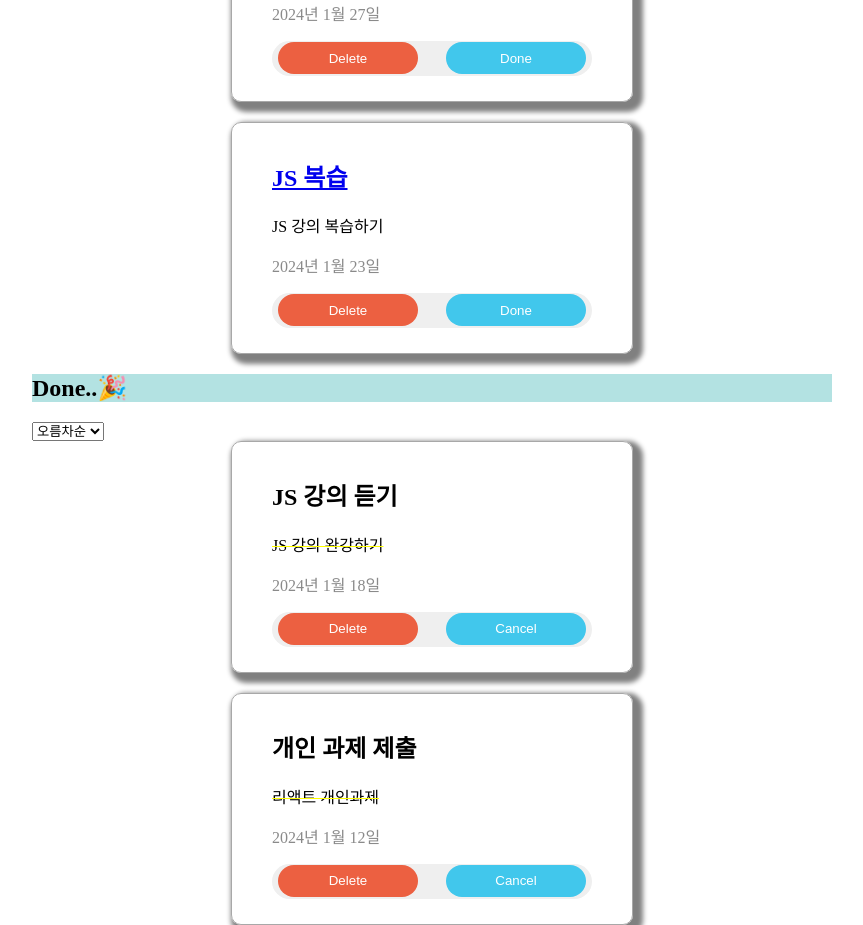
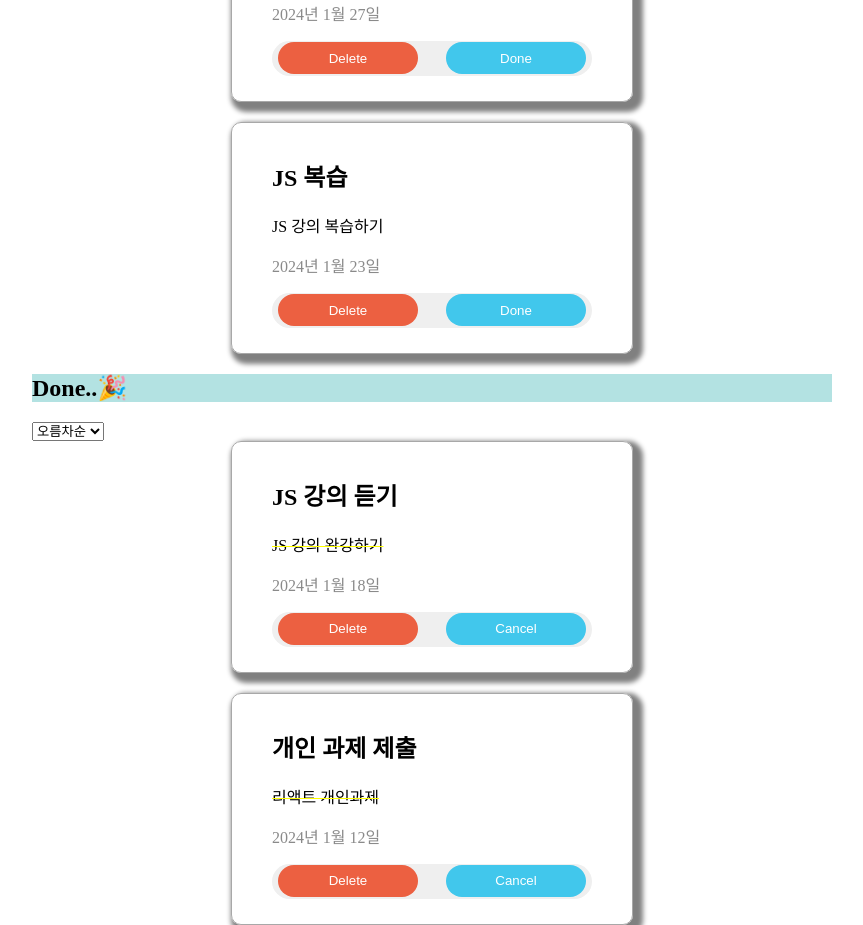
Before and after one commit to dpwl032/React, a React (Create React App) app: page / in a window 1280 px wide. Shown: the part 600-1525 px from the top of the page, without its empty margins (208-1071 px from the left). Built offline with nearby package versions, Linux system fonts and the light colour scheme.

Commit message:
redux 변경

```diff
--- a/package.json
+++ b/package.json
@@ -8,8 +8,10 @@
     "@testing-library/user-event": "^13.2.1",
     "react": "^18.2.0",
     "react-dom": "^18.2.0",
+    "react-redux": "^9.1.0",
     "react-router-dom": "^6.22.0",
     "react-scripts": "5.0.1",
+    "redux": "^5.0.1",
     "serve": "^14.2.1",
     "server": "^1.0.38",
     "styled-components": "^6.1.8",
--- a/src/component/DoLists.jsx
+++ b/src/component/DoLists.jsx
@@ -4,6 +4,48 @@ import DoneButtons from "./DoneButtons";
 import styled from "styled-components";
 import { Link } from "react-router-dom";
 import TodoItem from "../pages/TodoItem";
+import { useDispatch, useSelector } from "react-redux";
+
+const DoLists = ({ items, addDoneList, removeToDoList, ascEventHandler }) => {
+  const today = new Date(items.deadline);
+  const dateString = today.toLocaleDateString("ko-KR", {
+    year: "numeric",
+    month: "long",
+    day: "numeric",
+  });
+
+  const toDoLists = useSelector((state) => {
+    return state.toDoLists; //state도 obj형태기 때문에 .으로 counter로 접근할 수 있다.
+  });
+
+  const { id, text, title } = items;
+
+  return (
+    <>
+      <TodoLists key={toDoLists.id}>
+        <CardList>
+          <Link
+            to={`/${id}`}
+            state={{ items: { text, title, id, date: dateString } }}
+            style={{ textDecoration: "none", color: "black" }}
+          >
+            <h2>{title}</h2>{" "}
+          </Link>
+          <p>{text}</p>
+          <StDate>{dateString}</StDate>
+          <ButtonCss>
+            <Buttons onClick={() => removeToDoList(items.id)}>Delete</Buttons>
+            <DoneButtons onClick={() => addDoneList(items.id)}>
+              Done
+            </DoneButtons>
+          </ButtonCss>
+        </CardList>
+      </TodoLists>
+    </>
+  );
+};
+
+export default DoLists;
 
 const TodoLists = styled.div`
   border: 1px solid rgb(168, 168, 168);
@@ -35,45 +77,3 @@ const StDate = styled.p`
 const StTitle = styled.h2`
   text-decoration: none;
 `;
-
-const DoLists = ({
-  toDoLists,
-  items,
-  addDoneList,
-  removeToDoList,
-  ascEventHandler,
-}) => {
-  const today = new Date(items.deadline);
-  const dateString = today.toLocaleDateString("ko-KR", {
-    year: "numeric",
-    month: "long",
-    day: "numeric",
-  });
-
-  const { id, text, title } = items;
-
-  return (
-    <>
-      <TodoLists key={toDoLists.id}>
-        <CardList>
-          <Link
-            to={`/${id}`}
-            state={{ items: { text, title, id, date: dateString } }}
-          >
-            <h2>{title}</h2>{" "}
-          </Link>
-          <p>{text}</p>
-          <StDate>{dateString}</StDate>
-          <ButtonCss>
-            <Buttons onClick={() => removeToDoList(items.id)}>Delete</Buttons>
-            <DoneButtons onClick={() => addDoneList(items.id)}>
-              Done
-            </DoneButtons>
-          </ButtonCss>
-        </CardList>
-      </TodoLists>
-    </>
-  );
-};
-
-export default DoLists;
--- a/src/component/Main.jsx
+++ b/src/component/Main.jsx
@@ -8,7 +8,207 @@ import styled from "styled-components";
 import GlobalStyle from "../GlobalStyle";
 import { Link } from "react-router-dom";
 import TodoItem from "../pages/TodoItem";
+import { useDispatch, useSelector } from "react-redux";
+import {
+  addToDoList,
+  deleteToDoList,
+  changeToDoList,
+  sortToDoList,
+} from "../redux/modules/Todos";
+import {
+  deleteDoneList,
+  editDoneList,
+  sortDoneList,
+  changeDoneList,
+} from "../redux/modules/Donedos";
 
+function Main() {
+  const dispatch = useDispatch();
+
+  const toDoLists = useSelector((state) => {
+    return state.toDoLists; //state도 obj형태기 때문에 .으로 counter로 접근할 수 있다.
+  });
+
+  const doneLists = useSelector((state) => {
+    return state.doneLists; //state도 obj형태기 때문에 .으로 counter로 접근할 수 있다.
+  });
+
+  console.log(doneLists);
+
+  //input값 state화 ---> form으로 변경
+  const [title, setTitle] = useState("");
+  const [text, setText] = useState("");
+  const [deadline, setDeadline] = useState("");
+
+  const newTodoList = (newTodoList) => {
+    dispatch(addToDoList(newTodoList));
+  };
+
+  //삭제하기(working)
+  const removeToDoList = (id) => {
+    const newTodoList = toDoLists.filter((items) => items.id !== id);
+    dispatch(deleteToDoList(newTodoList));
+  };
+
+  ////////////////////////////////////////////////////
+  //doneList배열 및 state
+  // const [doneLists, setDoneLists] = useState([
+  //   {
+  //     id: 4,
+  //     title: "JS 강의 듣기",
+  //     text: "JS 강의 완강하기",
+  //     deadline: "2024-01-18",
+  //     isDone: true,
+  //   },
+  //   {
+  //     id: 5,
+  //     title: "개인 과제 제출",
+  //     text: "리액트 개인과제",
+  //     deadline: "2024-01-12",
+  //     isDone: true,
+  //   },
+  // ]);
+
+  //삭제하기(done)
+  const removeDoneList = (id) => {
+    const newDoneList = doneLists.filter((items) => items.id !== id);
+    // setDoneLists(newDoneList);
+    dispatch(deleteDoneList(newDoneList));
+  };
+
+  //완료버튼시 working->Done
+  const addDoneList = (id) => {
+    const changeDone = toDoLists.filter((items) => items.id === id);
+    const changeDoneList = { ...changeDone[0] };
+    changeDoneList.isDone = true;
+    // setDoneLists([...doneLists, changeDoneList]);
+    dispatch(changeDoneList([...doneLists, changeDoneList]));
+
+    //원래 리스트에서 삭제
+    const changeTodoList = toDoLists.filter((items) => items.id !== id);
+
+    //setTodoLists(changeTodoList);
+    dispatch(deleteToDoList(changeTodoList));
+  };
+
+  //취소버튼시 Done-> working
+  const addWorkingList = (id) => {
+    // submit 이벤트가 일어나면 새로고침방지. submit 관련 태그 고유의 동작 금지
+    const cancelDone = doneLists.filter((items) => items.id === id);
+    const resultList = { ...cancelDone[0] };
+    resultList.isDone = true;
+
+    // setTodoLists([...toDoLists, resultList]);
+    dispatch(changeToDoList([...toDoLists, resultList]));
+
+    const chandDoneList = doneLists.filter((items) => items.id !== id);
+    // setDoneLists(chandDoneList);
+    dispatch(deleteToDoList(chandDoneList));
+  };
+
+  //todoList 정렬
+  const [sortOrder, setSortOrder] = useState("asc");
+
+  const doListSortHandler = (e) => {
+    const newTodoList = [...toDoLists].sort((a, b) => {
+      if (e === "asc") {
+        return new Date(a.deadline) - new Date(b.deadline);
+      }
+      return new Date(b.deadline) - new Date(a.deadline);
+    });
+    // setTodoLists(newTodoList);
+    dispatch(sortToDoList(newTodoList));
+  };
+
+  //doneList 정렬
+  const doneListSortHandler = (e) => {
+    const newDoneList = [...doneLists].sort((a, b) => {
+      if (e === "asc") {
+        return new Date(a.deadline) - new Date(b.deadline);
+      }
+      return new Date(b.deadline) - new Date(a.deadline);
+    });
+
+    dispatch(sortDoneList(newDoneList));
+  };
+
+  return (
+    <>
+      <GlobalStyle />
+      <StContenWrap>
+        <div className="contents">
+          <Header />
+          <InputWrap>
+            <TodoForm newTodoList={newTodoList} />
+          </InputWrap>
+
+          <section>
+            <StMenu>Working..🔥</StMenu>
+            <select
+              onChange={(e) => doListSortHandler(e.target.value)}
+              DoLists={DoLists}
+            >
+              <option name="sortOrder" value="asc">
+                오름차순{" "}
+              </option>
+              <option name="sortOrder" value="desc">
+                {" "}
+                내림차순{" "}
+              </option>
+            </select>
+          </section>
+          <WrapWorking>
+            {toDoLists.toDoLists.map((items) => {
+              return (
+                <DoLists
+                  key={items.id}
+                  items={items}
+                  addDoneList={addDoneList}
+                  removeToDoList={removeToDoList}
+                  doListSortHandler={doListSortHandler}
+                />
+              );
+            })}
+          </WrapWorking>
+          <section>
+            <StMenu>Done..🎉</StMenu>
+            <select
+              onChange={(e) => doneListSortHandler(e.target.value)}
+              DoneList={DoneList}
+            >
+              <option name="sortOrder" value="asc" checked>
+                오름차순{" "}
+              </option>
+              <option name="sortOrder" value="desc">
+                {" "}
+                내림차순{" "}
+              </option>
+            </select>
+          </section>
+          <WrapWorking>
+            {doneLists.doneLists.map(function (items) {
+              {
+                /* onSubmit은 form 안에 있을 때만 사용 가능, onClick은 상관없음 */
+              }
+              return (
+                <DoneList
+                  key={items.id}
+                  doneLists={doneLists}
+                  items={items}
+                  addWorkingList={addWorkingList}
+                  removeDoneList={removeDoneList}
+                  doneListSortHandler={doneListSortHandler}
+                />
+              );
+            })}
+          </WrapWorking>
+        </div>
+      </StContenWrap>
+    </>
+  );
+}
+
+export default Main;
 const StContenWrap = styled.div`
   width: 100%;
   height: 100%;
@@ -40,196 +240,3 @@ const WrapWorking = styled.div`
   gap: 20px;
   margin: 1 rem;
 `;
-
-function Main() {
-  //todoList 배열선언 및 state
-  const [toDoLists, setTodoLists] = useState([
-    {
-      id: 1,
-      title: "리액트 입문",
-      text: "입문 강의 복습하기",
-      deadline: "2024-01-26",
-      isDone: false,
-    },
-    {
-      id: 2,
-      title: "리액트 숙련",
-      text: "숙련 강의 듣기",
-      deadline: "2024-01-27",
-      isDone: false,
-    },
-    {
-      id: 3,
-      title: "JS 복습",
-      text: "JS 강의 복습하기",
-      deadline: "2024-01-23",
-      isDone: false,
-    },
-  ]);
-  //input값 state화 ---> form으로 변경
-  const [title, setTitle] = useState("");
-  const [text, setText] = useState("");
-  const [deadline, setDeadline] = useState("");
-
-  const newTodoList = (newTodoList) => {
-    setTodoLists((toDoLists) => [newTodoList, ...toDoLists]);
-  };
-
-  //삭제하기(working)
-  const removeToDoList = (id) => {
-    const newTodoList = toDoLists.filter((items) => items.id !== id);
-    setTodoLists(newTodoList);
-  };
-
-  ////////////////////////////////////////////////////
-  //doneList배열 및 state
-  const [doneLists, setDoneLists] = useState([
-    {
-      id: 4,
-      title: "JS 강의 듣기",
-      text: "JS 강의 완강하기",
-      deadline: "2024-01-18",
-      isDone: true,
-    },
-    {
-      id: 5,
-      title: "개인 과제 제출",
-      text: "리액트 개인과제",
-      deadline: "2024-01-12",
-      isDone: true,
-    },
-  ]);
-
-  //삭제하기(done)
-  const removeDoneList = (id) => {
-    const newDoneList = doneLists.filter((items) => items.id !== id);
-    setDoneLists(newDoneList);
-  };
-
-  //완료버튼시 working->Done
-  const addDoneList = (id) => {
-    const changeDone = toDoLists.filter((items) => items.id === id);
-    const changeDoneList = { ...changeDone[0] };
-    changeDoneList.isDone = true;
-    setDoneLists([...doneLists, changeDoneList]);
-
-    //원래 리스트에서 삭제
-    const changeTodoList = toDoLists.filter((items) => items.id !== id);
-    setTodoLists(changeTodoList);
-  };
-
-  //취소버튼시 Done-> working
-  const addWorkingList = (id) => {
-    // submit 이벤트가 일어나면 새로고침방지. submit 관련 태그 고유의 동작 금지
-    const cancelDone = doneLists.filter((items) => items.id === id);
-    const resultList = { ...cancelDone[0] };
-    resultList.isDone = true;
-
-    setTodoLists([...toDoLists, resultList]);
-
-    const chandDoneList = doneLists.filter((items) => items.id !== id);
-    setDoneLists(chandDoneList);
-  };
-
-  //todoList 정렬
-  const [sortOrder, setSortOrder] = useState("asc");
-
-  const doListSortHandler = (e) => {
-    const newTodoList = [...toDoLists].sort((a, b) => {
-      if (e === "asc") {
-        return new Date(a.deadline) - new Date(b.deadline);
-      }
-      return new Date(b.deadline) - new Date(a.deadline);
-    });
-    setTodoLists(newTodoList);
-  };
-
-  //doneList 정렬
-  const doneListSortHandler = (e) => {
-    const newDoneList = [...doneLists].sort((a, b) => {
-      if (e === "asc") {
-        return new Date(a.deadline) - new Date(b.deadline);
-      }
-      return new Date(b.deadline) - new Date(a.deadline);
-    });
-    setDoneLists(newDoneList);
-  };
-
-  return (
-    <>
-      <GlobalStyle />
-      <StContenWrap>
-        <div className="contents">
-          <Header />
-          <InputWrap>
-            <TodoForm newTodoList={newTodoList} />
-          </InputWrap>
-
-          <section>
-            <StMenu>Working..🔥</StMenu>
-            <select
-              onChange={(e) => doListSortHandler(e.target.value)}
-              DoLists={DoLists}
-            >
-              <option name="sortOrder" value="asc">
-                오름차순{" "}
-              </option>
-              <option name="sortOrder" value="desc">
-                {" "}
-                내림차순{" "}
-              </option>
-            </select>
-          </section>
-          <WrapWorking>
-            {toDoLists.map(function (items) {
-              return (
-                <DoLists
-                  key={items.id}
-                  toDoLists={toDoLists}
-                  items={items}
-                  addDoneList={addDoneList}
-                  removeToDoList={removeToDoList}
-                  doListSortHandler={doListSortHandler}
-                />
-              );
-            })}
-          </WrapWorking>
-          <section>
-            <StMenu>Done..🎉</StMenu>
-            <select
-              onChange={(e) => doneListSortHandler(e.target.value)}
-              DoneList={DoneList}
-            >
-              <option name="sortOrder" value="asc" checked>
-                오름차순{" "}
-              </option>
-              <option name="sortOrder" value="desc">
-                {" "}
-                내림차순{" "}
-              </option>
-            </select>
-          </section>
-          <WrapWorking>
-            {doneLists.map(function (items) {
-              {
-                /* onSubmit은 form 안에 있을 때만 사용 가능, onClick은 상관없음 */
-              }
-              return (
-                <DoneList
-                  key={items.id}
-                  doneLists={doneLists}
-                  items={items}
-                  addWorkingList={addWorkingList}
-                  removeDoneList={removeDoneList}
-                  doneListSortHandler={doneListSortHandler}
-                />
-              );
-            })}
-          </WrapWorking>
-        </div>
-      </StContenWrap>
-    </>
-  );
-}
-
-export default Main;
--- a/src/pages/DoneItem.jsx
+++ b/src/pages/DoneItem.jsx
@@ -1,24 +1,32 @@
 import React from "react";
 import { useParams } from "react-router-dom";
-import Main from "../component/Main";
-import { useLocation } from "react-router-dom";
+import { useSelector } from "react-redux";
 
 function DoneItem() {
   const params = useParams();
-  const { state } = useLocation();
-  const todoId = state.items.id;
-  const todoTitle = state.items.title;
-  const todoText = state.items.text;
-  const date = state.items.date;
+  const doneLists = useSelector((state) => {
+    return state.doneLists; //state도 obj형태기 때문에 .으로 counter로 접근할 수 있다.
+  });
+
+  console.log("params", params);
+  console.log("doneLists", doneLists);
+
+  const findData = doneLists.doneLists.find(
+    (e) => e.id === parseInt(params.doneId)
+  );
 
   return (
-    <div>
-      제목 : {todoTitle}
+    <>
+      <h1>상세페이지 입니다</h1>
+      {findData.id}
       <br />
-      내용 : {todoText}
+      {findData.title}
       <br />
-      {date}
-    </div>
+      {findData.text}
+      <br />
+      {findData.deadline}
+      <br />
+    </>
   );
 }
 
--- a/src/pages/TodoItem.jsx
+++ b/src/pages/TodoItem.jsx
@@ -1,13 +1,30 @@
 import React from "react";
-import { useLocation, useParams } from "react-router-dom";
-import Main from "../component/Main";
-import DoLists from "../component/DoLists";
-import styled from "styled-components";
+import { useParams } from "react-router-dom";
+import { useSelector } from "react-redux";
 
 function TodoItem(props) {
   const params = useParams();
-  console.log(props);
-  return <></>;
+  const toDoLists = useSelector((state) => {
+    return state.toDoLists; //state도 obj형태기 때문에 .으로 counter로 접근할 수 있다.
+  });
+
+  const findData = toDoLists.toDoLists.find(
+    (e) => e.id === parseInt(params.todoId)
+  );
+
+  return (
+    <>
+      <h1>상세페이지 입니다</h1>
+      {findData.id}
+      <br />
+      {findData.title}
+      <br />
+      {findData.text}
+      <br />
+      {findData.deadline}
+      <br />
+    </>
+  );
 }
 
 export default TodoItem;
--- /dev/null
+++ b/src/redux/modules/Donedos.jsx
@@ -0,0 +1,52 @@
+const ADD_DONELIST = "letters/ADD_DONELIST";
+const DELETE_DONELIST = "letters/DELETE_DONELIST";
+const EDIT_DONELIST = "letters/EDIT_DONELIST";
+const CHANGE_DONELIST = "letters/CHANGE_DONELIST";
+const SORT_DONELIST = "letters/SORT_DONELIST";
+export const addDoneList = (payload) => {
+  return { type: ADD_DONELIST, payload };
+};
+
+export const deleteDoneList = (payload) => {
+  return { type: DELETE_DONELIST, payload };
+};
+
+export const editDoneList = (payload) => {
+  return { type: EDIT_DONELIST, payload };
+};
+
+export const changeDoneList = (payload) => {
+  return { type: CHANGE_DONELIST, payload };
+};
+export const sortDoneList = (payload) => {
+  return { type: SORT_DONELIST, payload };
+};
+const initialState = {
+  doneLists: [
+    {
+      id: 4,
+      title: "JS 강의 듣기",
+      text: "JS 강의 완강하기",
+      deadline: "2024-01-18",
+      isDone: true,
+    },
+    {
+      id: 5,
+      title: "개인 과제 제출",
+      text: "리액트 개인과제",
+      deadline: "2024-01-12",
+      isDone: true,
+    },
+  ],
+};
+
+const doneLists = (state = initialState, action) => {
+  switch (action.type) {
+    case ADD_DONELIST:
+      return;
+    default:
+      return state;
+  }
+};
+
+export default doneLists;
--- /dev/null
+++ b/src/redux/modules/Todos.jsx
@@ -0,0 +1,60 @@
+const ADD_TODOLIST = "letters/ADD_TODOLIST";
+const DELETE_TODOLIST = "letters/DELETE_TODOLIST";
+const EDIT_TODOLIST = "letters/EDIT_TODOLIST";
+const CHANGE_TODOLIST = "letters/CHANGE_TODOLIST";
+const SORT_TODOLIST = "letters/SORT_TODOLIST";
+export const addToDoList = (payload) => {
+  return { type: ADD_TODOLIST, payload };
+};
+
+export const deleteToDoList = (payload) => {
+  return { type: DELETE_TODOLIST, payload };
+};
+
+export const editToDoList = (payload) => {
+  return { type: EDIT_TODOLIST, payload };
+};
+
+export const changeToDoList = (payload) => {
+  return { type: CHANGE_TODOLIST, payload };
+};
+export const sortToDoList = (payload) => {
+  return { type: SORT_TODOLIST, payload };
+};
+const initialState = {
+  toDoLists: [
+    {
+      id: 1,
+      title: "리액트 입문",
+      text: "입문 강의 복습하기",
+      deadline: "2024-01-26",
+      isDone: false,
+    },
+    {
+      id: 2,
+      title: "리액트 숙련",
+      text: "숙련 강의 듣기",
+      deadline: "2024-01-27",
+      isDone: false,
+    },
+    {
+      id: 3,
+      title: "JS 복습",
+      text: "JS 강의 복습하기",
+      deadline: "2024-01-23",
+      isDone: false,
+    },
+  ],
+};
+
+const toDoLists = (state = initialState, action) => {
+  switch (action.type) {
+    case ADD_TODOLIST:
+      const newTodoList = action.payload;
+      return (toDoLists) => [newTodoList, ...toDoLists];
+    default:
+      return state;
+  }
+};
+
+export default toDoLists;
--- a/src/shared/Router.js
+++ b/src/shared/Router.js
@@ -10,7 +10,7 @@ const Router = () => {
       <Routes>
         <Route path="/" element={<Main />} />
         <Route path="/:todoId" element={<TodoItem />} />
-        <Route path="doneId" element={<DoneItem />} />
+        <Route path="/:doneId" element={<DoneItem />} />
       </Routes>
     </BrowserRouter>
   );
```
Also changed, not shown: src/index.js (+5 -4 lines), src/redux/config/configStore.jsx (added, +13 -0 lines), 2 other files (tests, documents, lock files or other folders).
